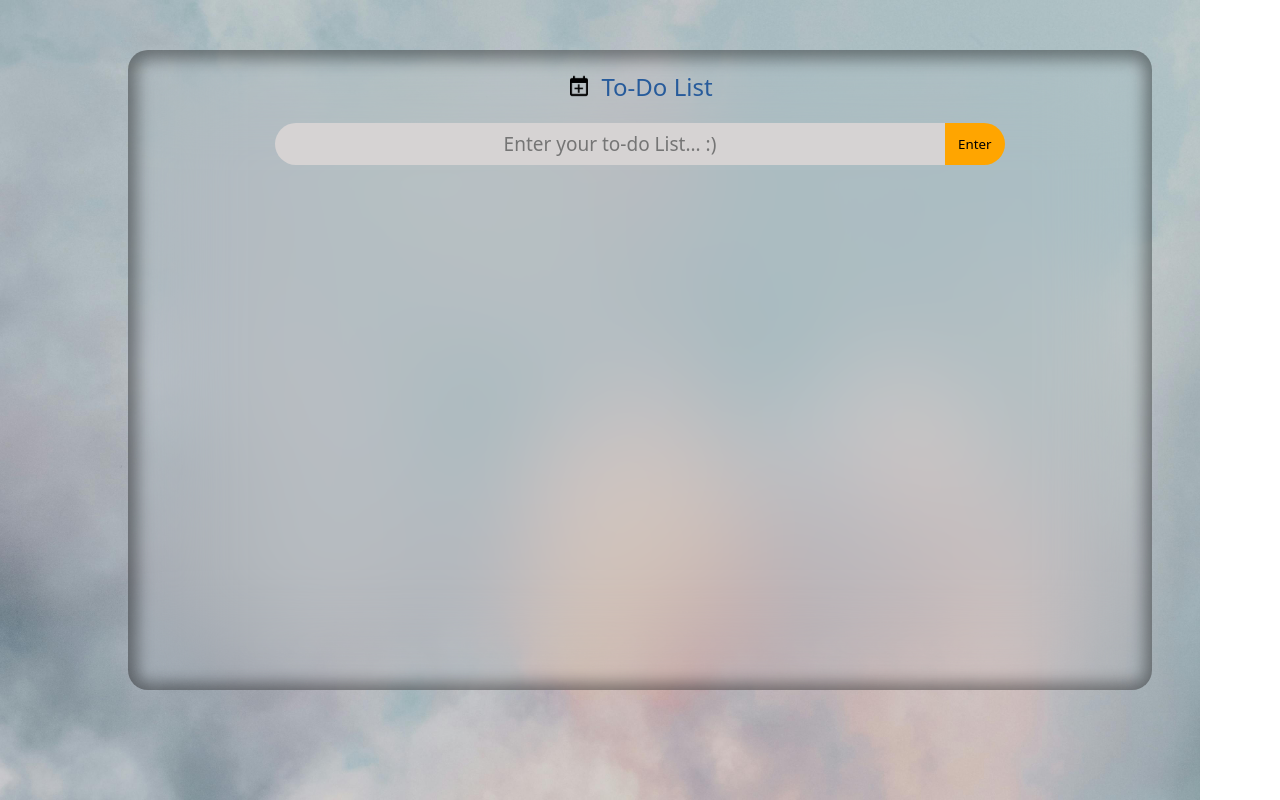
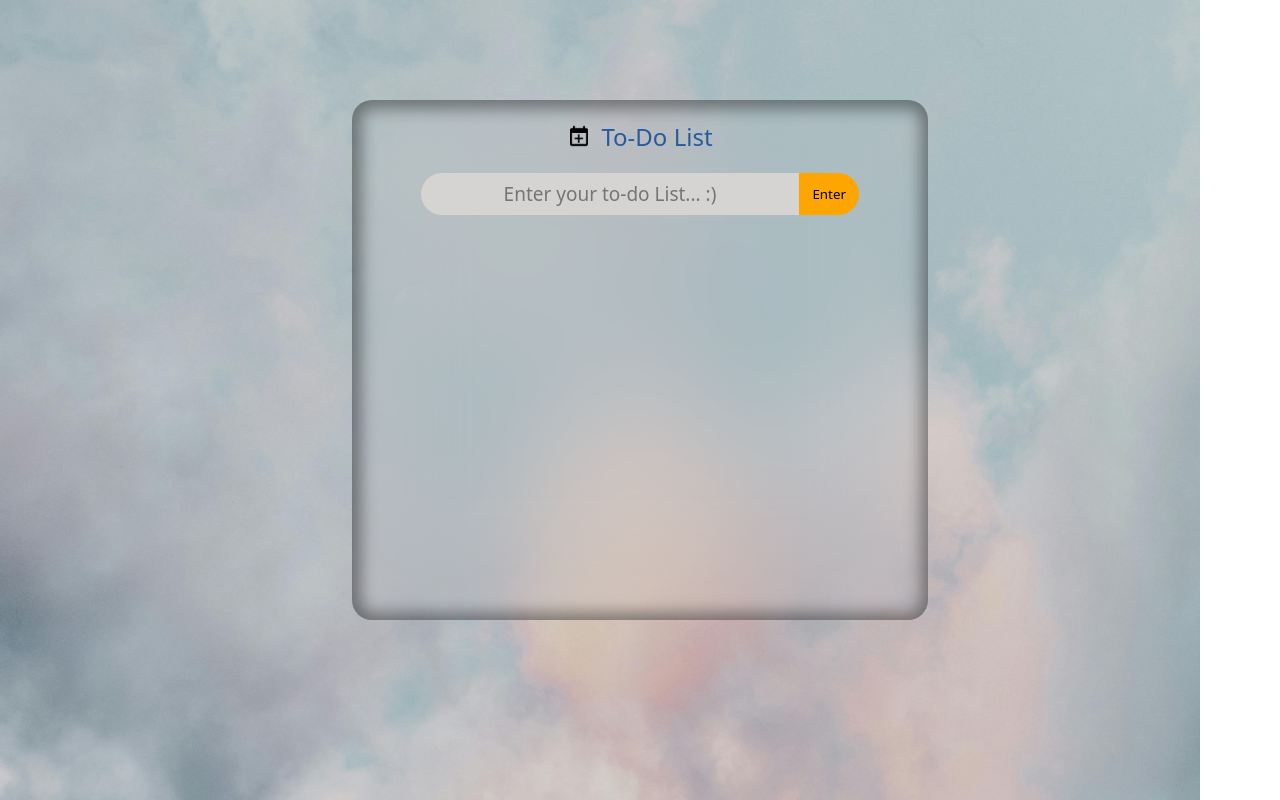
Before and after one commit to VarunGmBrights/Todo-app, a React (Vite) app: page / in a window 1280 px wide. Built offline with nearby package versions, Linux system fonts and the light colour scheme; a web font is replaced by a local one.

Commit message:
Update App.css

```diff
--- a/src/App.css
+++ b/src/App.css
@@ -33,15 +33,3 @@
 }
 
 }
-
-@media screen and (min-width: 300px) {
-  .main{
-    height: 80vh;
-    width: 80vw;
-    margin: auto;
-    margin-top: 50px;
-    border-radius: 20px;
-    /* background-color: rgba(0, 0, 0, 0.091); */
-    backdrop-filter: blur(50px);
-    box-shadow: inset 1px 1px  16px 8px rgba(0, 0, 0, 0.4);}
-}
```
